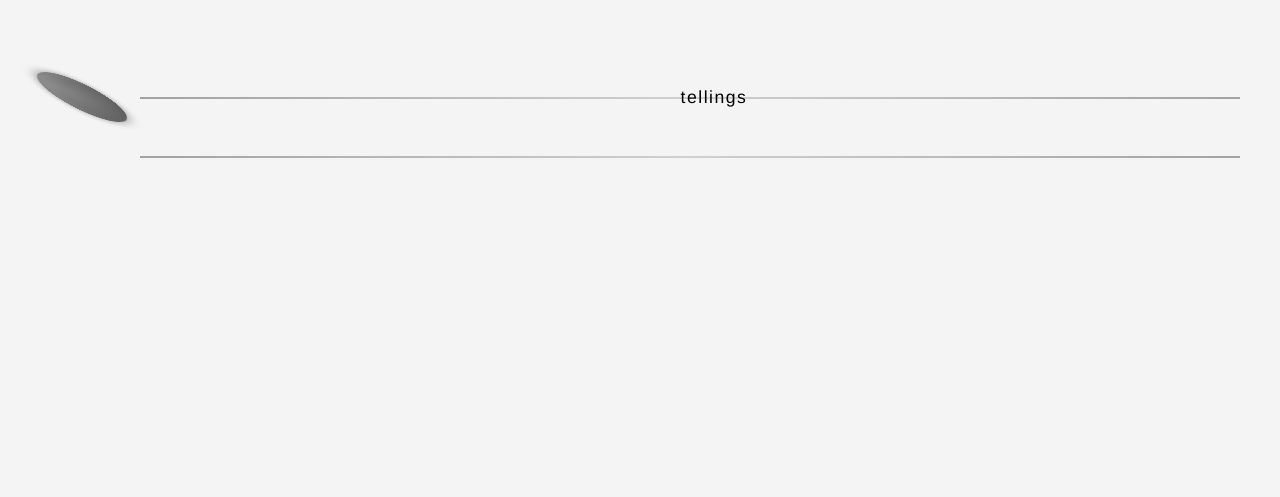
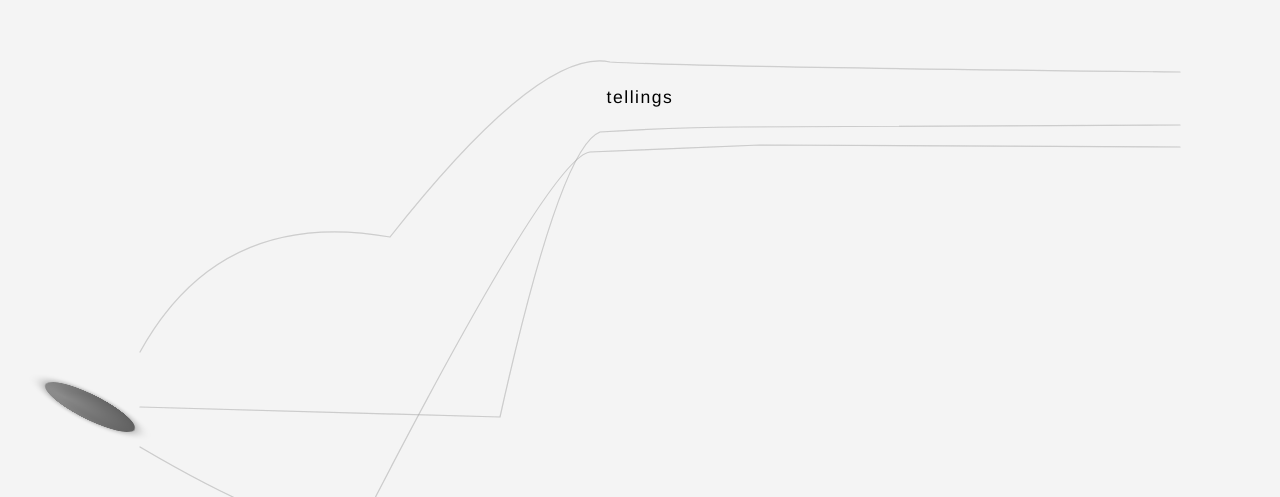
Before and after one commit to arehxl/tellings, a plain HTML site: page index.html in a window 1280 px wide. Shown: the part 303-800 px from the top of the page. Drawn offline with nearby package versions, Linux system fonts and the light colour scheme; animation ran at ten frames a second.

Commit message:
Describe your changes

```diff
--- a/index.html
+++ b/index.html
@@ -19,9 +19,12 @@
    <div id="spinner-sphere"></div>
 
    <div class="cross-lines">
-    <div class="line"></div>
-    <div class="line"></div>
-    <div class="line"></div>
+    <svg class="route-svg">
+      <!-- Paths will be drawn dynamically via JavaScript -->
+      <path class="route-line route-line1" fill="none"/>
+      <path class="route-line route-line2" fill="none"/>
+      <path class="route-line route-line3" fill="none"/>
+    </svg>
   </div>
 
    <div class="center-content">
--- a/script.js
+++ b/script.js
@@ -85,4 +85,68 @@ window.addEventListener("resize", () => {
   camera.aspect = window.innerWidth / window.innerHeight;
   camera.updateProjectionMatrix();
   renderer.setSize(window.innerWidth, window.innerHeight);
+  updateRoutePaths(); // Update paths on resize
 });
+
+// Route paths - lines from sphere converging towards "tellings"
+function updateRoutePaths() {
+  const svg = document.querySelector('.route-svg');
+  const line1 = document.querySelector('.route-line1');
+  const line2 = document.querySelector('.route-line2');
+  const line3 = document.querySelector('.route-line3');
+
+  if (!svg || !line1 || !line2 || !line3) return;
+
+  // Set SVG size to viewport
+  svg.setAttribute('width', window.innerWidth);
+  svg.setAttribute('height', window.innerHeight);
+  svg.setAttribute('viewBox', `0 0 ${window.innerWidth} ${window.innerHeight}`);
+
+  // Sphere position (bottom: 40px, left: 40px, size: 100px)
+  const sphereX = 40 + 50; // center X
+  const sphereY = window.innerHeight - 40 - 50; // center Y
+  const sphereRightX = 140; // right edge
+  const sphereTopY = window.innerHeight - 140; // top edge
+  const sphereBottomY = window.innerHeight - 40; // bottom edge
+
+  // "Tellings" approximate center (centered on page)
+  const tellingsX = window.innerWidth / 2;
+  const tellingsY = window.innerHeight / 2;
+  const endX = window.innerWidth - 100; // end point to the right
+
+  // Path 1: From top of sphere, goes UP first, then curves right, passes above tellings, continues right
+  const path1StartY = sphereTopY - 5;
+  const path1UpY = sphereTopY - 150;
+  const path1TurnX = sphereRightX + 250;
+  const path1AboveTellingsY = tellingsY - 50;
+  const path1 = `M ${sphereRightX} ${path1StartY} Q ${sphereRightX + 80} ${path1UpY}, ${path1TurnX} ${path1UpY + 30} Q ${tellingsX - 100} ${path1AboveTellingsY}, ${tellingsX - 30} ${tellingsY - 35} Q ${tellingsX + 60} ${tellingsY - 30}, ${endX} ${tellingsY - 25}`;
+  line1.setAttribute('d', path1);
+
+  // Path 2: From middle/side of sphere, goes RIGHT (horizontal), then curves up under tellings, continues right
+  const path2StartY = sphereY;
+  const path2HorizontalEndX = tellingsX - 140;
+  const path2UnderTellingsY = tellingsY + 50;
+  const path2PassY = tellingsY + 35;
+  const path2 = `M ${sphereRightX} ${path2StartY} L ${path2HorizontalEndX} ${path2StartY + 10} Q ${tellingsX - 80} ${path2UnderTellingsY}, ${tellingsX - 40} ${path2PassY} Q ${tellingsX + 40} ${path2PassY - 5}, ${tellingsX + 100} ${tellingsY + 30} L ${endX} ${tellingsY + 28}`;
+  line2.setAttribute('d', path2);
+
+  // Path 3: From lower part of sphere, curves right and slightly down, then up toward tellings area from below
+  const path3StartY = sphereBottomY - 10;
+  const path3DownY = path3StartY + 100;
+  const path3RightX = sphereRightX + 220;
+  const path3ApproachY = tellingsY + 60;
+  const path3 = `M ${sphereRightX} ${path3StartY} Q ${path3RightX - 50} ${path3DownY}, ${path3RightX} ${path3DownY - 20} Q ${tellingsX - 90} ${path3ApproachY}, ${tellingsX - 50} ${tellingsY + 55} Q ${tellingsX + 20} ${tellingsY + 52}, ${tellingsX + 120} ${tellingsY + 48} L ${endX} ${tellingsY + 50}`;
+  line3.setAttribute('d', path3);
+}
+
+// Initialize paths on load
+if (document.readyState === 'loading') {
+  document.addEventListener('DOMContentLoaded', updateRoutePaths);
+} else {
+  updateRoutePaths();
+}
+
+// Also update on window load to ensure everything is rendered
+window.addEventListener('load', () => {
+  setTimeout(updateRoutePaths, 100);
+});
--- a/styles.css
+++ b/styles.css
@@ -19,20 +19,6 @@ body, html {
   height: 100vh;
   padding: 0 2rem;
   gap: 3rem; /* space between sphere and text */
-}
-
-
-/* Spinning sphere container */
-#spinner-sphere {
- width: 100px;
- height: 100px;
- border-radius: 50%;
- background: radial-gradient(circle at 30% 30%, #000, #222);
- box-shadow:
-   inset 10px 10px 15px rgba(255, 255, 255, 0.1),
-   0 0 15px rgba(0,0,0,0.8);
- animation: spin3d 6s linear infinite;
- flex-shrink: 0;
 }
 
 
@@ -110,6 +96,9 @@ body, html {
 
 /* Spinning sphere container - grey version */
 #spinner-sphere {
+  position: fixed;
+  bottom: 40px;
+  left: 40px;
   width: 100px;
   height: 100px;
   border-radius: 50%;
@@ -119,6 +108,7 @@ body, html {
     0 0 15px rgba(0,0,0,0.4);
   animation: spin3d 6s linear infinite;
   flex-shrink: 0;
+  z-index: 1; /* above the lines */
 }
 
 
@@ -186,56 +176,77 @@ canvas#bg {
  }
 
  .cross-lines {
-  position: absolute;
-  left: 140px; /* same as before, next to sphere */
-  top: 50%;
-  transform: translateY(-50%);
-  width: calc(100% - 180px);
-  height: 120px;
+  position: fixed;
+  top: 0;
+  left: 0;
+  width: 100%;
+  height: 100%;
   pointer-events: none;
-
-  z-index: 0; /* behind text which is z-index: 2 */
+  z-index: 0; /* behind the sphere and content */
+  overflow: hidden;
 }
 
-
-.cross-lines .line {
+.route-svg {
   position: absolute;
+  top: 0;
+  left: 0;
   width: 100%;
-  height: 1.5px;
-  background: linear-gradient(to right, #999, #ccc, #999);
-  opacity: 0.8;
-  animation: lineMove 5s ease-in-out infinite;
-  transform-origin: left;
+  height: 100%;
 }
 
-.cross-lines .line:nth-child(1) {
-  top: 0;
-  animation-delay: 0s;
-}
-.cross-lines .line:nth-child(2) {
-  top: 50%;
-  animation-delay: 1s;
-}
-.cross-lines .line:nth-child(3) {
-  bottom: 0;
-  animation-delay: 2s;
+/* Route lines with very subtle shimmer effect */
+.route-line {
+  stroke-dasharray: 2500;
+  stroke-dashoffset: 2500;
+  filter: drop-shadow(0 0 0.3px rgba(153, 153, 153, 0.15));
+  animation: drawPath 10s ease-in-out infinite, shimmerSubtle 6s linear infinite;
+  stroke-linecap: round;
+  stroke-width: 1.2;
 }
 
-@keyframes lineMove {
+.route-line1 {
+  animation-delay: 0s, 0s;
+}
+
+.route-line2 {
+  animation-delay: 1.2s, 0.8s;
+}
+
+.route-line3 {
+  animation-delay: 2.4s, 1.6s;
+}
+
+/* Draw path animation - line emerges from sphere */
+@keyframes drawPath {
   0% {
-    transform: scaleX(0);
+    stroke-dashoffset: 2500;
     opacity: 0;
   }
+  8% {
+    opacity: 0.4;
+  }
   20% {
-    transform: scaleX(1);
-    opacity: 0.9;
+    stroke-dashoffset: 0;
+    opacity: 0.4;
   }
-  80% {
-    transform: scaleX(1);
-    opacity: 0.9;
+  75% {
+    stroke-dashoffset: 0;
+    opacity: 0.4;
   }
   100% {
-    transform: scaleX(0);
-    opacity: 0;
+    stroke-dashoffset: -400;
+    opacity: 0.25;
   }
 }
+
+/* Very subtle shimmer - creates gentle motion effect */
+@keyframes shimmerSubtle {
+  0%, 100% {
+    opacity: 0.4;
+    stroke: #999;
+  }
+  50% {
+    opacity: 0.55;
+    stroke: #aaa;
+  }
+}
```
Lines whose indentation alone changed are shown as unchanged.
